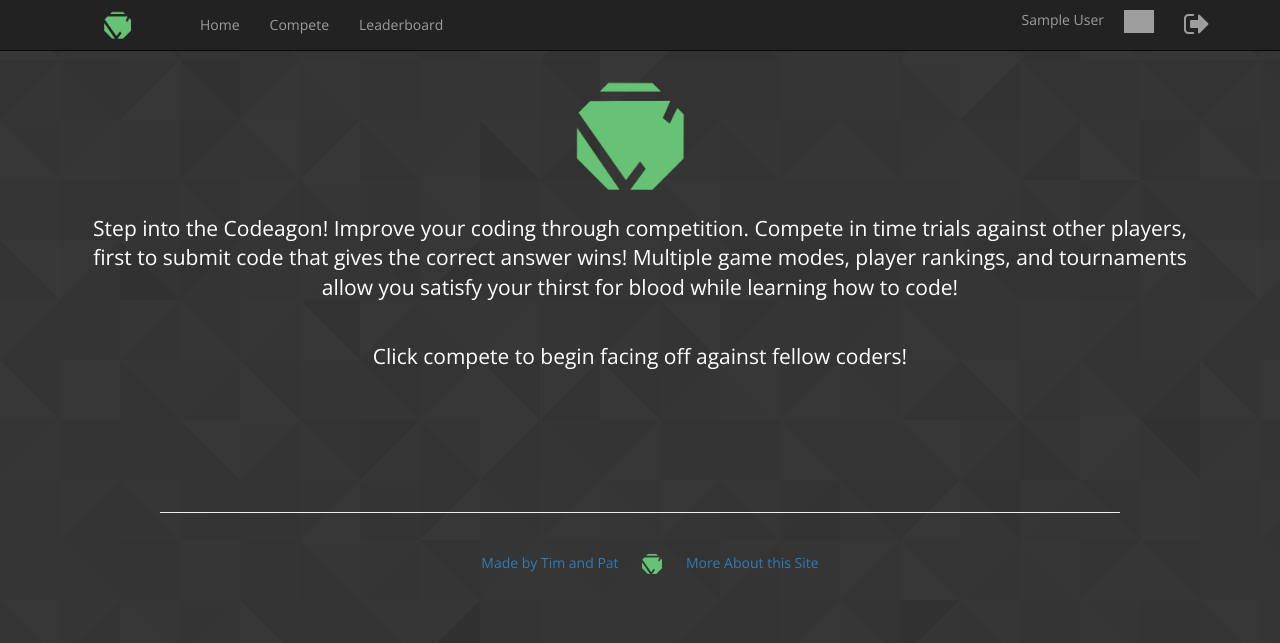
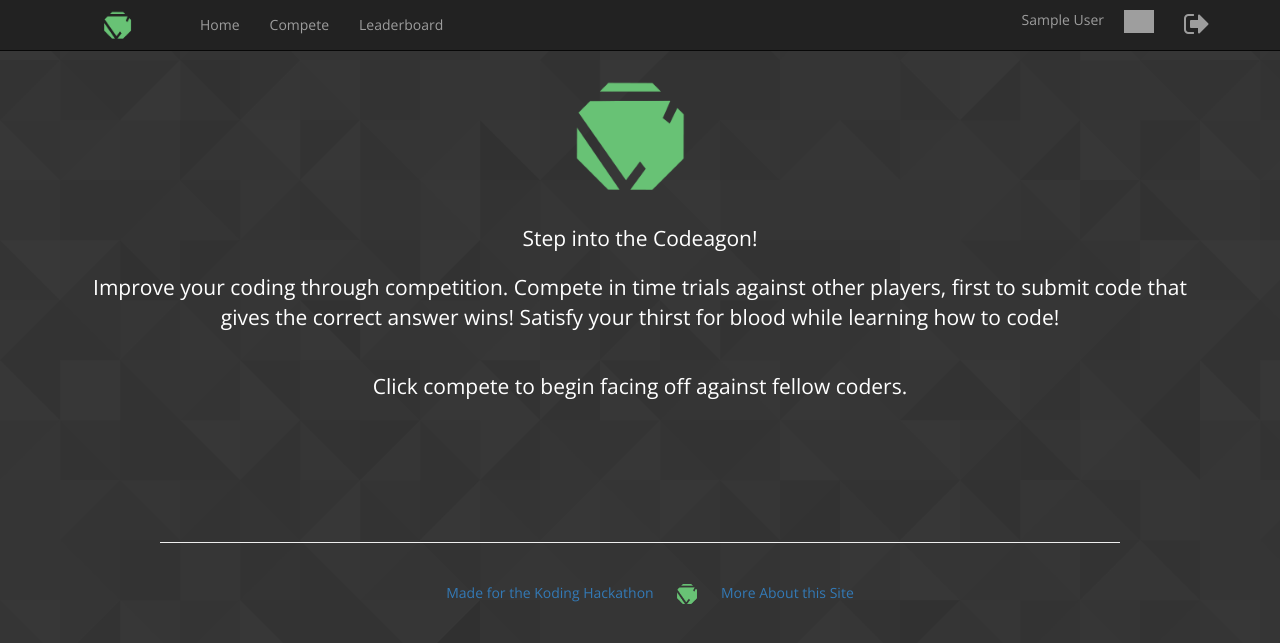
Before and after one commit to t-s/codeagon, a PHP site: page / in a window 1280 px wide. Shown: the top 643 px of the page. Run offline with PHP 8.4, Linux system fonts and the light colour scheme; the visitor is signed in with stand-in values (Sample User, id 1); some libraries are stand-ins or nearby versions; grey boxes are pictures that could not be loaded.

Commit message:
Clean up?

```diff
--- a/account.php
+++ b/account.php
@@ -13,7 +13,7 @@ if ($_SESSION['name']) {
 <div class="row">
 <h1 style="color: white; margin-left: 12%;"><?php echo $name; ?></h1>
 <br><br><img style="margin-left: 12%;" src=<?php echo "./avatars/".$name.".jpg" ?>>
-<br><br>
+<br><br><br>
 <?php
 
 $servername = "localhost";
@@ -31,7 +31,7 @@ $result = mysql_query($query);
 $row = mysql_fetch_row($result);
 $score = $row[0];
 
-echo "<h4 style='margin-left:12%; color: white;'>Your score so far: ".$score."</h4>";
+echo "<h4 style='margin-left:12%; color: white;'>Your score so far: &nbsp; <span style='color: #5cb85c; font-size: 150%;'>".$score."</span></h4>";
 ?>
 </div>
 </div>
--- a/compete_modals.php
+++ b/compete_modals.php
@@ -185,7 +185,6 @@
       <div class="modal-body">
           <p>Click "Let's go!" to launch a programming problem round in Python.</p>
           <p>You'll be matched up against a similarly-ranked opponent using Python.</p>
-          <p>If none are found quickly, you'll go up against an AI in a single-player round.</p>
       </div>
       <div class="modal-footer">
         <button type="button" class="btn btn-default" data-dismiss="modal">Close</button>
@@ -205,7 +204,6 @@
       <div class="modal-body">
           <p>Click "Let's go!" to launch a programming problem round in Ruby.</p>
           <p>You'll be matched up against a similarly-ranked opponent using Ruby.</p>
-          <p>If none are found quickly, you'll go up against an AI in a single-player round.</p>
       </div>
       <div class="modal-footer">
         <button type="button" class="btn btn-default" data-dismiss="modal">Close</button>
@@ -261,7 +259,6 @@
       <div class="modal-body">
           <p>Waiting for an opponent... &nbsp;&nbsp;<img src="./imgs/spin.gif"></p>
           <p>Clicking your browser's back or refresh buttons will remove you from the queue.</p>
-          <p>If an opponent isn't found soon, you'll go up against an AI in a single player round.</p>
           <p id="yes_python_response" style="display: none;">Found <span id="op_name_python"></span>! Get ready!</p>
           <p id="no_python_response">Nobody yet.</p>
       </div>
@@ -278,7 +275,6 @@
       <div class="modal-body">
           <p>Waiting for an opponent... &nbsp;&nbsp;<img src="./imgs/spin.gif"></p>
           <p>Clicking your browser's back or refresh buttons will remove you from the queue.</p>
-          <p>If an opponent isn't found soon, you'll go up against an AI in a single player round.</p>
           <p id="yes_ruby_response" style="display: none;">Found <span id="op_name_ruby"></span>! Get ready!</p>
           <p id="no_ruby_response">Nobody yet.</p>
       </div>
--- a/footer.html
+++ b/footer.html
@@ -25,7 +25,7 @@
 <hr style="color: white; width: 75%;">
 <br>
 <ul>
-<li><a href="#">Made by Tim and Pat</a></li>
+<li><a href="#">Made for the Koding Hackathon</a></li>
 <li><a><img width=20 src="./imgs/logotransparentcropped.png"/></a></li>
 <li><a href="https://github.com/t-s/codeagon">More About this Site</a></li>
 </ul>
--- a/index.php
+++ b/index.php
@@ -4,13 +4,12 @@
 <div class="container">
 <div class="starter-template" style="color: white;">
 <h1 style="margin-top: -5%;"><img width=400 src="./imgs/logotransparent.png"></h1>
-<p style="margin-top: -5%;" class="lead">Step into the Codeagon! Improve your coding through competition.  Compete in time trials against other players, first to submit code that gives the correct answer wins!
-Multiple game modes, player rankings, and tournaments allow you satisfy your thirst for blood while learning how to code!</p>
+<p style="margin-top: -5%;" class="lead"><p class="lead">Step into the Codeagon!</p> <p class="lead">Improve your coding through competition.  Compete in time trials against other players, first to submit code that gives the correct answer wins! Satisfy your thirst for blood while learning how to code!</p>
 
 <?php if (!($_SESSION['name'])) { ?>
 <?php include './signup.html' ?>
 <?php } else { ?>
-<?php echo "<br><p class='lead'>Click compete to begin facing off against fellow coders!</p>"; }?>
+<?php echo "<br><p class='lead'>Click compete to begin facing off against fellow coders.</p>"; }?>
 
 </div>
 </div>
--- a/leaderboard.php
+++ b/leaderboard.php
@@ -44,7 +44,7 @@
     <div class="container">
 
       <div class="starter-template" style="color: white;">
-        <h1>Leaderboard</h1>
+        <h1 style='font-family: "Open Sans";'>Leaderboard</h1>
         <br>
         <table class="table">
         <tr><th>Username</th><th>Rating</th></tr>
```
